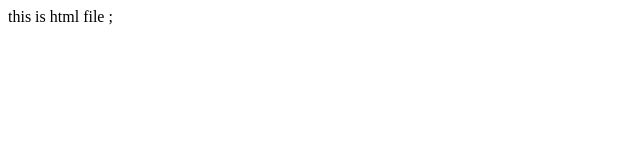
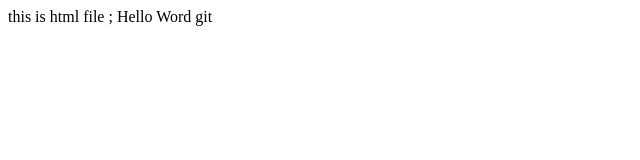
Before and after one commit to abhayt21/my-project-, a plain HTML site: page index.html in a window 1280 px wide. Shown: the whole page, without its empty margins (0-640 px from the left). Drawn offline with Linux system fonts and the light colour scheme.

Commit message:
Add new Para

```diff
--- a/index.html
+++ b/index.html
@@ -1,2 +1,3 @@
 
 this is html file ;
+<html> Hello Word git</html>
```
